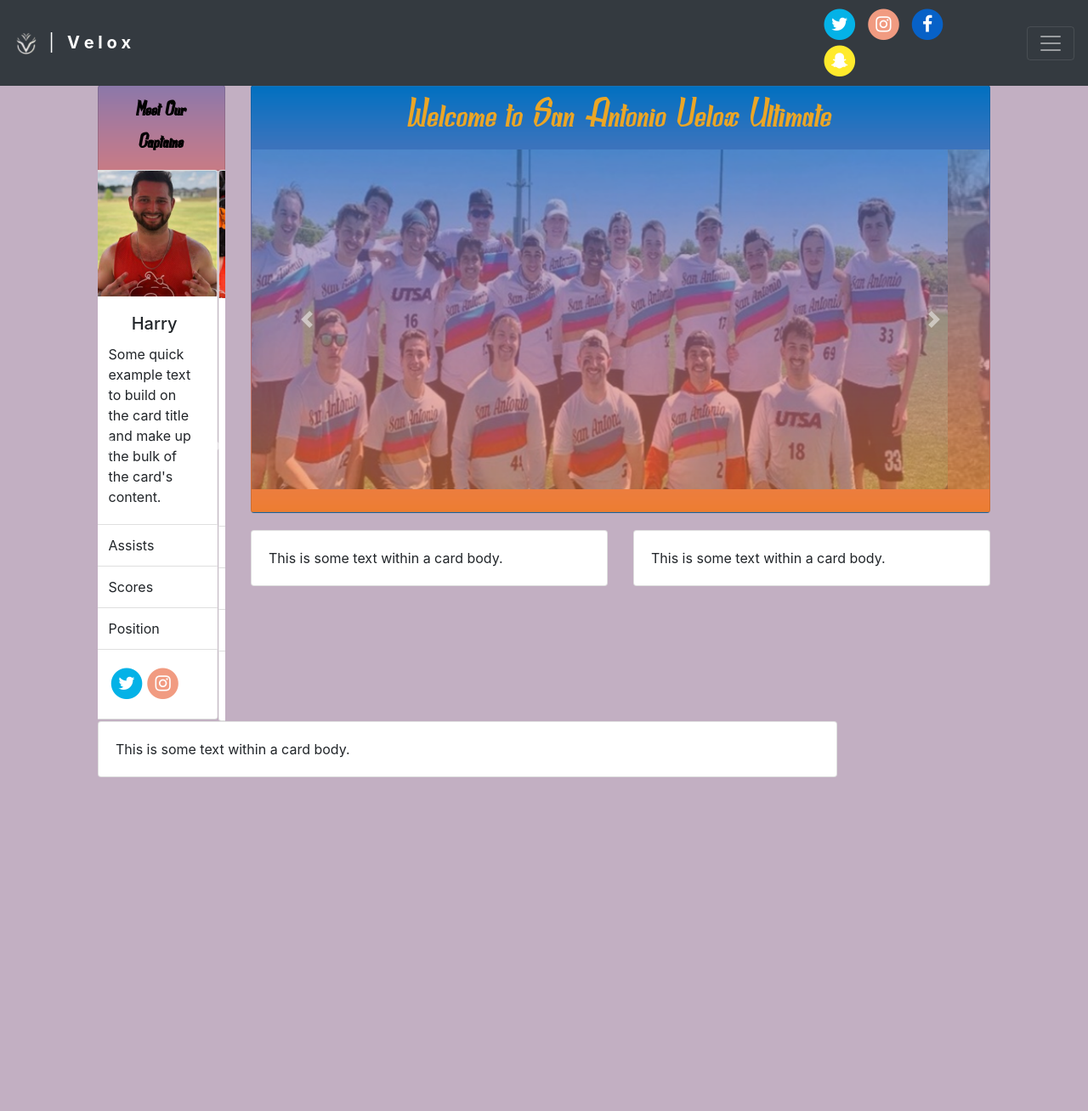
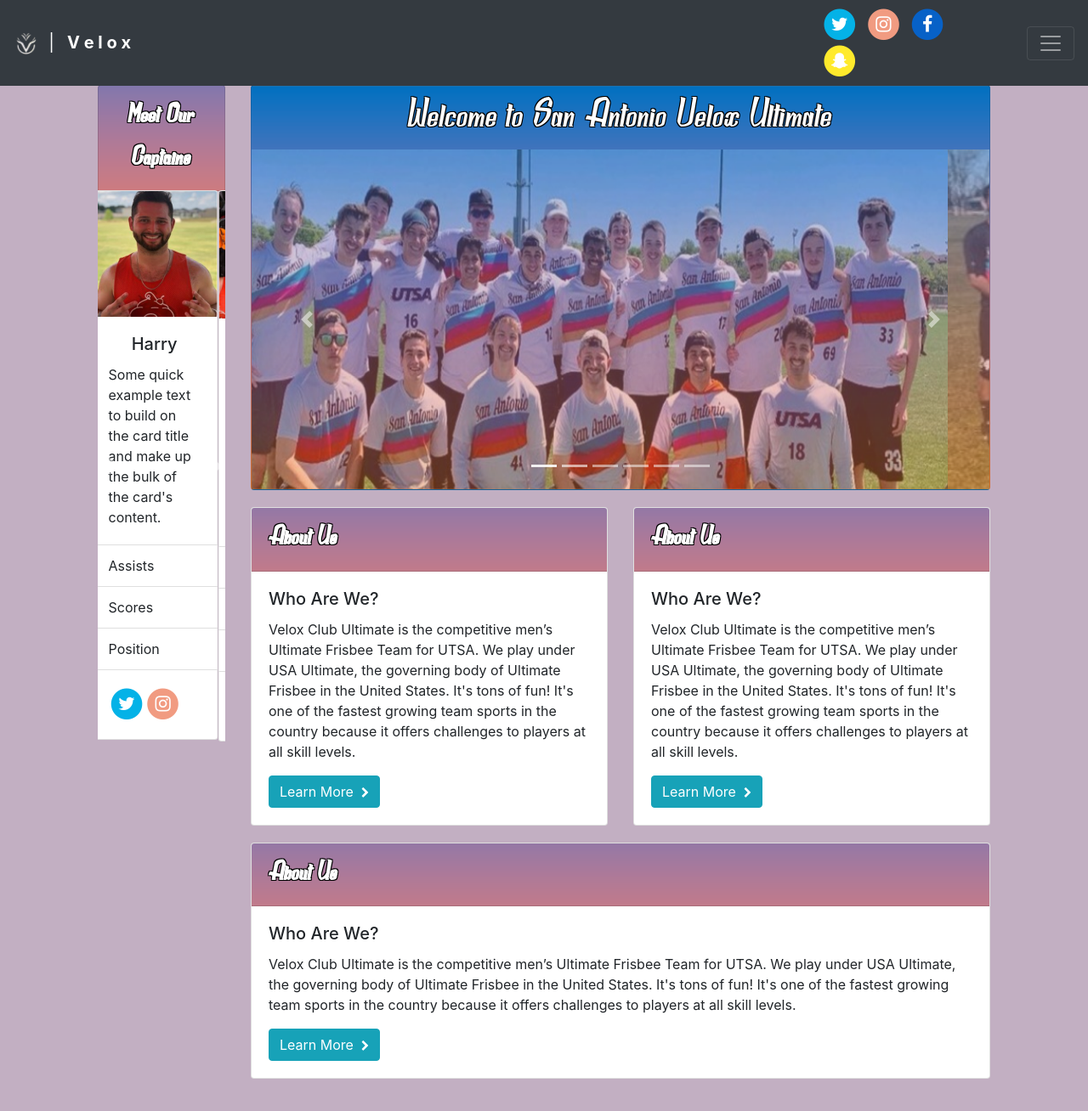
Before and after one commit to JVILL16/Ultimate-Velox, an Angular app: page / in a window 1280 px wide. Shown: the top 1308 px of the page at 85% size. Built offline with nearby package versions, Linux system fonts and the light colour scheme.

Commit message:
adding text outline and figured where cards need to be and still need to figure out how side bar fits

```diff
--- a/src/app/app.component.html
+++ b/src/app/app.component.html
@@ -95,8 +95,11 @@
       <div class="list-group-item text-center title-cap">
         Meet Our Captains
       </div>
+
       <div id="carouselExampleFade" class="carousel slide" data-ride="carousel">
+
         <div class="carousel-inner">
+
           <div class="carousel-item active">
             <div class="card">
               <img src="assets/captains/harry.PNG" class="card-img-top cap-pics" alt="prez">
@@ -122,6 +125,7 @@
               </div>
             </div>
           </div>
+
           <div class="carousel-item">
             <div class="card">
               <img src="assets/captains/tyler.PNG" class="card-img-top cap-pics" alt="vice-prez">
@@ -147,16 +151,21 @@
               </div>
             </div>
           </div>
+
         </div>
-        <a class="carousel-control-prev" height="5%" href="#carouselExampleFade" role="button" data-slide="prev">
+
+        <a class="carousel-control-prev" href="#carouselExampleFade" role="button" data-slide="prev">
           <span class="carousel-control-prev-icon" aria-hidden="true"></span>
           <span class="sr-only">Previous</span>
         </a>
-        <a class="carousel-control-next" height="5%" href="#carouselExampleFade" role="button" data-slide="next">
+        <a class="carousel-control-next" href="#carouselExampleFade" role="button" data-slide="next">
           <span class="carousel-control-next-icon" aria-hidden="true"></span>
           <span class="sr-only">Next</span>
         </a>
+
       </div>
+
+
     </div>
 
 
@@ -167,37 +176,45 @@
 
       -->
       <div class="card card-head">
+
         <div class="title text-center">
           Welcome to San Antonio Velox Ultimate
         </div>
-        <div class="container-fluid" style=" margin-bottom:27px;padding-left:0;padding-right:0;">
+
+        <div class="container-fluid" style="padding-left:0;padding-right:0;">
+
           <div id="carouselFade" class="carousel slide" data-ride="carousel">
-            <div class="carousel-inner">
+
+            <ol class="carousel-indicators">
+              <li data-target="#carouselFade" data-slide-to="0" class="active"></li>
+              <li data-target="#carouselFade" data-slide-to="1"></li>
+              <li data-target="#carouselFade" data-slide-to="2"></li>
+              <li data-target="#carouselFade" data-slide-to="3"></li>
+              <li data-target="#carouselFade" data-slide-to="4"></li>
+              <li data-target="#carouselFade" data-slide-to="5"></li>
+            </ol>
+
+            <div class="carousel-inner" style="opacity:0.6;filter:alpha(opacity=60);">
               <div class="carousel-item active">
-                <img width="510" height="400" src="assets/carousel-pics/velox-header-1.jpg" style="opacity:0.4;filter:alpha(opacity=40);"
-                  alt="header 1">
+                <img width="510" height="400" src="assets/carousel-pics/velox-header-1.jpg" alt="header 1">
               </div>
               <div class="carousel-item">
-                <img height="400" src="assets/carousel-pics/velox-header-2.jpg" style="opacity:0.4;filter:alpha(opacity=40);"
-                  alt="header 2">
+                <img height="400" src="assets/carousel-pics/velox-header-2.jpg" alt="header 2">
               </div>
               <div class="carousel-item">
-                <img height="400" src="assets/carousel-pics/velox-header-3.jpg" style="opacity:0.4;filter:alpha(opacity=40);"
-                  alt="header 3">
+                <img height="400" src="assets/carousel-pics/velox-header-3.jpg" alt="header 3">
               </div>
               <div class="carousel-item">
-                <img height="400" src="assets/carousel-pics/velox-header-4.jpg" style="opacity:0.4;filter:alpha(opacity=40);"
-                  alt="header 4">
+                <img height="400" src="assets/carousel-pics/velox-header-4.jpg" alt="header 4">
               </div>
               <div class="carousel-item">
-                <img height="400" src="assets/carousel-pics/velox-header-5.jpg" style="opacity:0.4;filter:alpha(opacity=40);"
-                  alt="header 5">
+                <img height="400" src="assets/carousel-pics/velox-header-5.jpg" alt="header 5">
               </div>
               <div class="carousel-item">
-                <img height="400" src="assets/carousel-pics/velox-header-6.jpg" style="opacity:0.4;filter:alpha(opacity=40);"
-                  alt="header 6">
+                <img height="400" src="assets/carousel-pics/velox-header-6.jpg" alt="header 6">
               </div>
             </div>
+
             <a class="carousel-control-prev" href="#carouselFade" role="button" data-slide="prev">
               <span class="carousel-control-prev-icon" aria-hidden="true"></span>
               <span class="sr-only">Previous</span>
@@ -206,41 +223,91 @@
               <span class="carousel-control-next-icon" aria-hidden="true"></span>
               <span class="sr-only">Next</span>
             </a>
+
           </div>
+
         </div>
+
       </div>
       <!--
-          end of column
-        Header with picture carousel and title
+
+        Ends the carousel container and uses another row to make a new columns
 
       -->
       <div class="row" style="margin-top:20px">
         <div class="col-md-6">
           <div class="card">
+            <div class="card-header title-cap">
+              About Us
+            </div>
             <div class="card-body">
-                  This is some text within a card body.
+              <h5 class="card-title">Who Are We?</h5>
+              <p class="card-text">Velox Club Ultimate is the competitive men’s Ultimate Frisbee Team for UTSA. We play
+                under USA Ultimate, the governing body of Ultimate Frisbee in the United States. It's tons of fun! It's
+                one of the fastest growing team sports in the country because it offers challenges to players at all
+                skill levels.</p>
+              <a href="#" class="btn btn-info">Learn More&nbsp;
+                <i class="fa fa-chevron-right" style="font-size:13px;"></i>
+              </a>
             </div>
           </div>
         </div>
         <div class="col-md-6">
           <div class="card">
+            <div class="card-header title-cap">
+              About Us
+            </div>
             <div class="card-body">
-                  This is some text within a card body.
+              <h5 class="card-title">Who Are We?</h5>
+              <p class="card-text">Velox Club Ultimate is the competitive men’s Ultimate Frisbee Team for UTSA. We play
+                under USA Ultimate, the governing body of Ultimate Frisbee in the United States. It's tons of fun! It's
+                one of the fastest growing team sports in the country because it offers challenges to players at all
+                skill levels.</p>
+              <a href="#" class="btn btn-info">Learn More&nbsp;
+                <i class="fa fa-chevron-right" style="font-size:13px;"></i>
+              </a>
             </div>
           </div>
         </div>
       </div>
+      <!--
+
+        Makes a new row
+
+      -->
+      <div class="row" style="margin-top:20px">
+        <div class="col-md-12">
+          <div class="card">
+            <div class="card-header title-cap">
+              About Us
             </div>
-    <div class="col-md-10">
-        <div class="card">
             <div class="card-body">
-              This is some text within a card body.
+              <h5 class="card-title">Who Are We?</h5>
+              <p class="card-text">Velox Club Ultimate is the competitive men’s Ultimate Frisbee Team for UTSA. We play
+                under USA Ultimate, the governing body of Ultimate Frisbee in the United States. It's tons of fun! It's
+                one of the fastest growing team sports in the country because it offers challenges to players at all
+                skill levels.</p>
+              <a href="#" class="btn btn-info">Learn More&nbsp;
+                <i class="fa fa-chevron-right" style="font-size:13px;"></i>
+              </a>
+            </div>
           </div>
         </div>
       </div>
 
     </div>
+    <!--
 
+      Ends the column here
+
+    -->
+  </div>
+  <!--
+
+    Ends the row here
+
+  -->
+</div>
 
 
 
--- a/src/app/app.component.scss
+++ b/src/app/app.component.scss
@@ -21,9 +21,10 @@
 
 .title-cap{
     font-family: Daily-Q;
-    color: black;
+    color: white;
     font-weight: bold;
-    font-size: 25px;
+    font-size: 33px;
+    text-shadow: -1px -1px 0 #000, 1px -1px 0 #000, -1px 1px 0 #000, 1px 1px 0 #000;
    // background-color: #9c9c9c;
     background-position: 50%;
     background-image: url('src/assets/thumbnail-background.png');
@@ -38,8 +39,9 @@
 .title{
 
     font-family: Daily-Q;
-    color: #eba626;
+    color: #ffffff;
     font-size: 50px;
+    text-shadow: -1px -1px 0 #000, 1px -1px 0 #000, -1px 1px 0 #000, 1px 1px 0 #000;
     //background-color: #9c9c9c;
     //background-position: cover;
 
```
Lines whose indentation alone changed are shown as unchanged.
